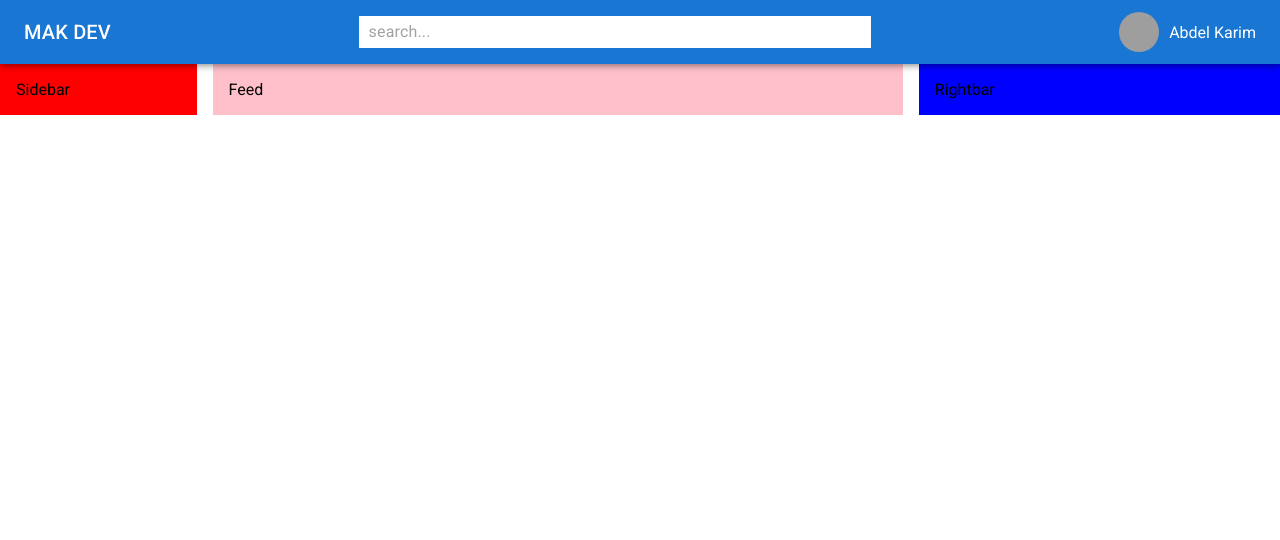
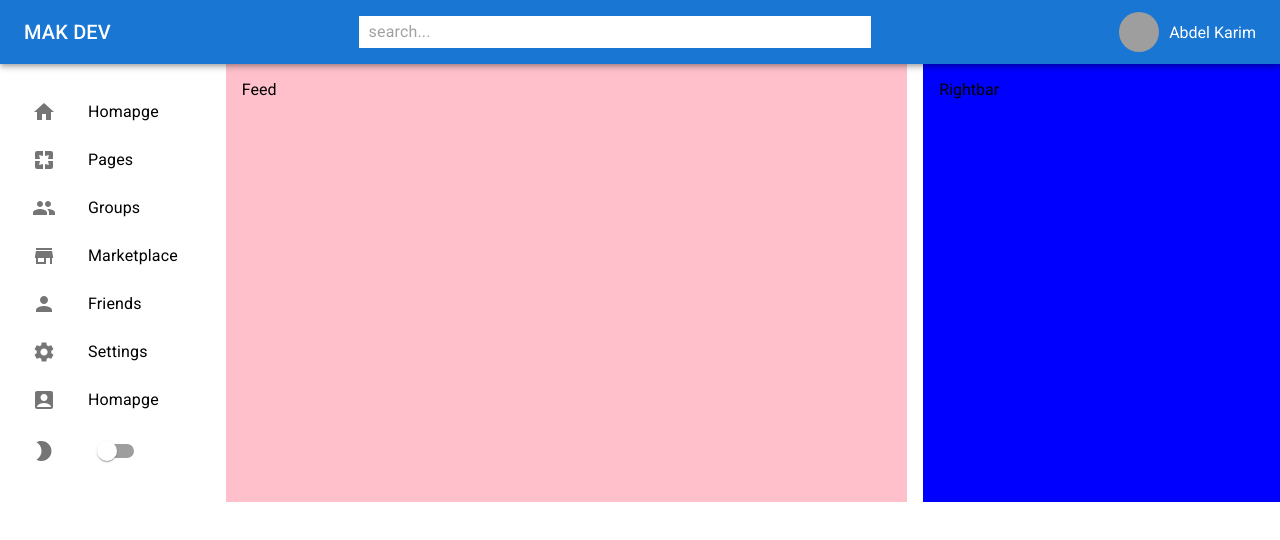
Before and after one commit to mounkambou-iut-cse-4301/social-media-UI, a React (Create React App) app: page / in a window 1280 px wide. Shown: the top 540 px of the page. Built offline with nearby package versions, Linux system fonts and the light colour scheme; grey boxes are pictures that could not be loaded.

Commit message:
Mui Sidebar

```diff
--- a/src/components/Sidebar.jsx
+++ b/src/components/Sidebar.jsx
@@ -1,8 +1,82 @@
-import { Box } from '@mui/material'
+import List from '@mui/material/List';
+import ListItem from '@mui/material/ListItem';
+import ListItemButton from '@mui/material/ListItemButton';
+import ListItemIcon from '@mui/material/ListItemIcon';
+import ListItemText from '@mui/material/ListItemText';
+import InboxIcon from '@mui/icons-material/Inbox';
+import Box from '@mui/material/Box';
 import React from 'react'
+import { AccountBox, Group, Home, ModeNight, Pages, People, Person, Settings, Store } from '@mui/icons-material';
+import { Switch } from '@mui/material';
 
 export default function Sidebar() {
   return (
-    <Box bgcolor="red" flex={1} p={2} sx={{display:{xs:"none",sm:"block"}}}>Sidebar</Box>
+    <Box  flex={1} p={2} sx={{display:{xs:"none",sm:"block"}}}>
+      <List>
+          <ListItem disablePadding>
+            <ListItemButton component="a" href='#home'>
+              <ListItemIcon>
+                <Home />
+              </ListItemIcon>
+              <ListItemText primary="Homapge" />
+            </ListItemButton>
+          </ListItem>
+          <ListItem disablePadding>
+            <ListItemButton component="a" href='#pages'>
+              <ListItemIcon>
+                <Pages />
+              </ListItemIcon>
+              <ListItemText primary="Pages" />
+            </ListItemButton>
+          </ListItem>
+          <ListItem disablePadding>
+            <ListItemButton component="a" href='#groups'>
+              <ListItemIcon>
+                <Group />
+              </ListItemIcon>
+              <ListItemText primary="Groups" />
+            </ListItemButton>
+          </ListItem>
+          <ListItem disablePadding>
+            <ListItemButton component="a" href='#market'>
+              <ListItemIcon>
+                <Store />
+              </ListItemIcon>
+              <ListItemText primary="Marketplace" />
+            </ListItemButton>
+          </ListItem>
+          <ListItem disablePadding>
+            <ListItemButton component="a" href='#friends'>
+              <ListItemIcon>
+                <Person />
+              </ListItemIcon>
+              <ListItemText primary="Friends" />
+            </ListItemButton>
+          </ListItem>
+          <ListItem disablePadding>
+            <ListItemButton component="a" href='#settings'>
+              <ListItemIcon>
+                <Settings />
+              </ListItemIcon>
+              <ListItemText primary="Settings" />
+            </ListItemButton>
+          </ListItem>
+          <ListItem disablePadding>
+            <ListItemButton component="a" href='#profile'>
+              <ListItemIcon>
+                < AccountBox/>
+              </ListItemIcon>
+              <ListItemText primary="Homapge" />
+            </ListItemButton>
+          </ListItem>
+          <ListItem disablePadding>
+            <ListItemButton component="a" href='#profile'>
+              <ListItemIcon>
+                < ModeNight/>
+              </ListItemIcon>
+              <Switch  />            </ListItemButton>
+          </ListItem>
+          </List>
+    </Box>
   )
 }
```
